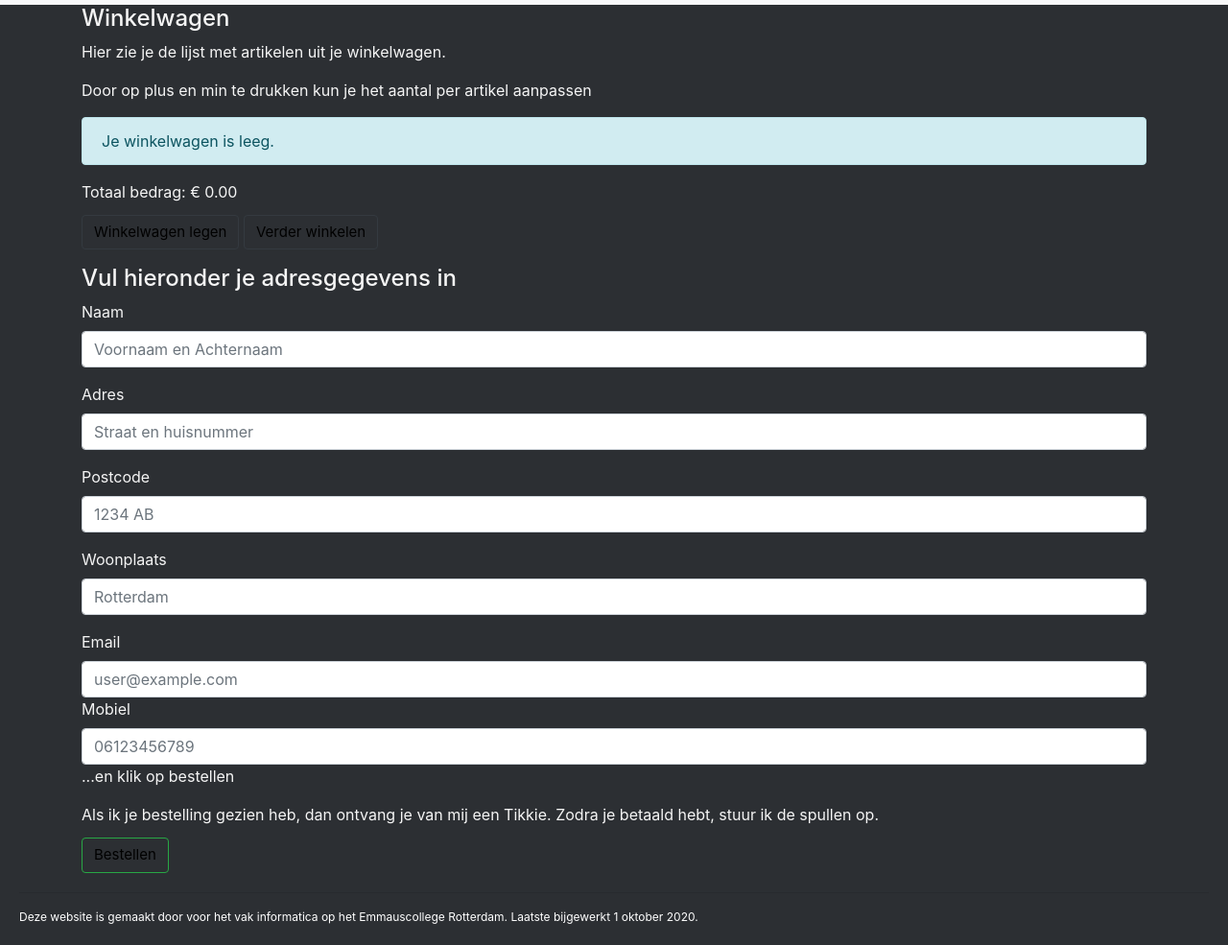
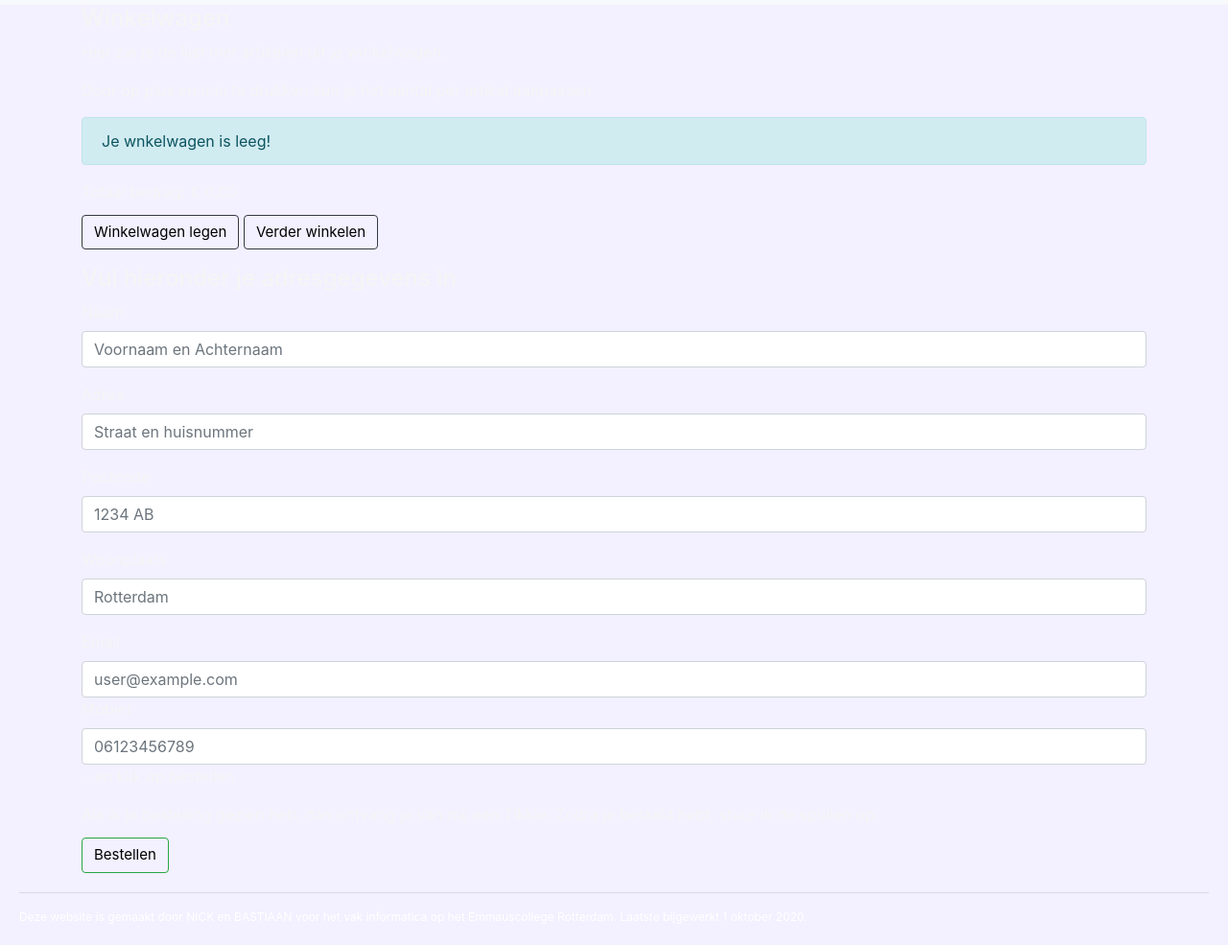
Before and after one commit to emmaus-5v/webshop-5vin2-nick-bastiaan, a website: page web/basket.html in a window 1280 px wide. Shown: the part 51-1036 px from the top of the page at 96% size. Drawn offline with nearby package versions, Linux system fonts and the light colour scheme.

Commit message:
color enzo
Signed-off-by: BastiaanSwaak <112522@emmauscollege.nl>

```diff
--- a/web/basket.html
+++ b/web/basket.html
@@ -33,7 +33,7 @@
           <!-- melding die wordt getoond als je winkelwagen leeg is -->
           <div id="show_when_empty_basket">
           <div class="alert alert-info" >
-            Je winkelwagen is leeg.
+            Je wnkelwagen is leeg!
           </div>
           </div>
           <!-- template for product info-->
@@ -157,7 +157,7 @@
     </main>
     <footer>
       <hr>
-      <p>Deze website is gemaakt door <naam leerling> voor het vak informatica op het Emmauscollege Rotterdam. Laatste bijgewerkt 1 oktober 2020.</p>
+      <p>Deze website is gemaakt door NICK en BASTIAAN voor het vak informatica op het Emmauscollege Rotterdam. Laatste bijgewerkt 1 oktober 2020.</p>
     </footer>
 
     <script src="/js/basket.js"></script>
--- a/web/css/style.css
+++ b/web/css/style.css
@@ -1,6 +1,6 @@
 /* all pages */
 body {
-  background-color: rgb(44, 47, 51);
+  background-color: rgb(243,240,255);
   color: whitesmoke
 
 }
@@ -35,6 +35,7 @@ footer {
   width:200px;
   height: 700px;
   margin-bottom: 20px
+  background-color: rgba(228,221,247,255);
 }
 
 .card-header {
```
